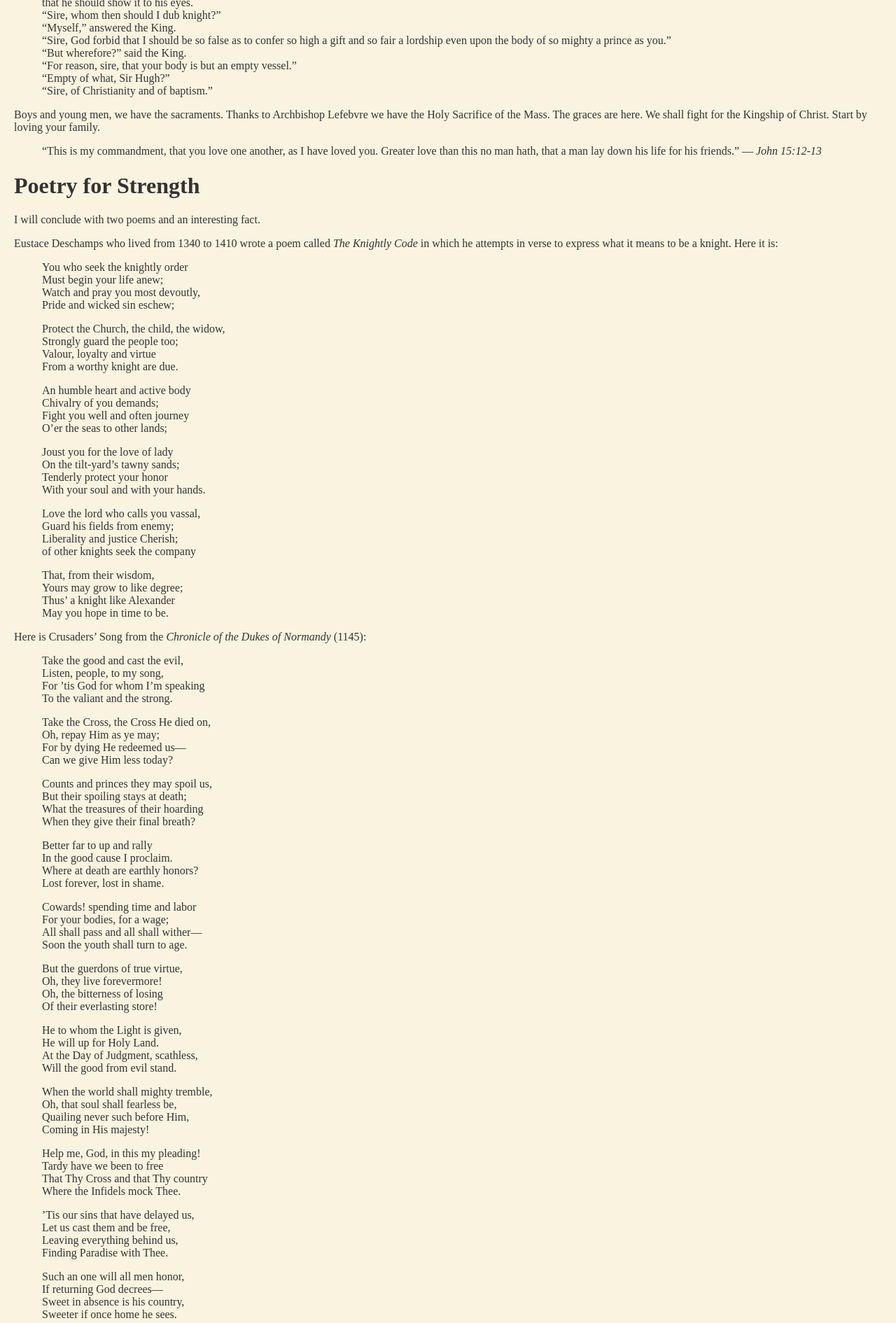
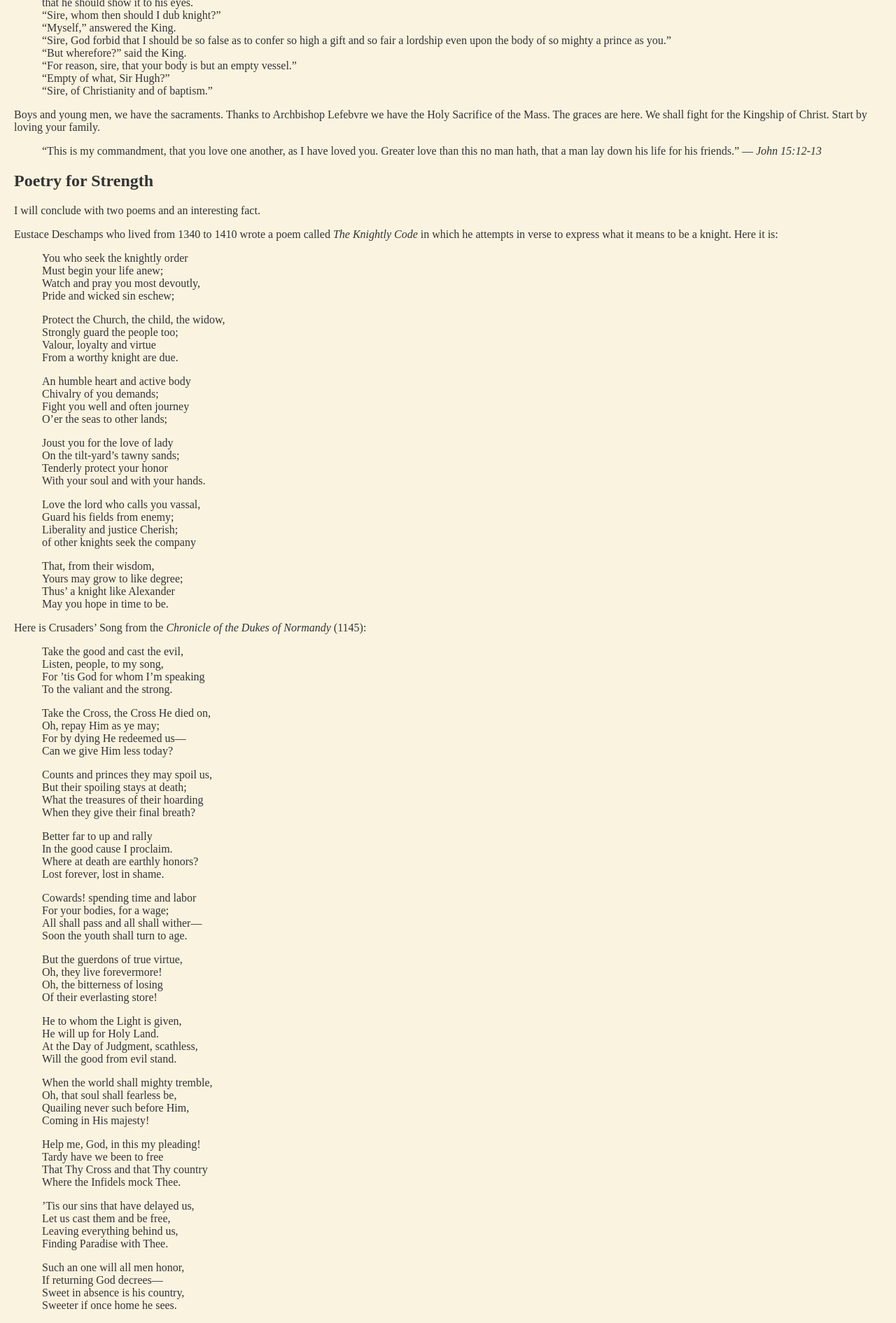
Before and after one commit to jackhamond/jackhamond.github.io, a Jekyll site: the page built from _posts/2025-06-27-the-knight-is-forged-at-home.md, in a window 1280 px wide. Shown: the part 2180-4070 px from the top of the page at 70% size. Built offline with Jekyll 4.4.1, drawn with Linux system fonts in a browser that asks for light colours; our own code applies the rules of GitHub Pages for plain Markdown files.

```diff
--- a/_posts/2025-06-27-the-knight-is-forged-at-home.md
+++ b/_posts/2025-06-27-the-knight-is-forged-at-home.md
@@ -81,7 +81,7 @@ Boys and young men, we have the sacraments. Thanks to Archbishop Lefebvre we hav
 > "This is my commandment, that you love one another, as I have loved you. Greater love than this no man hath, that a man lay down his life for his friends."
 > — *John 15:12-13*
 
-# Poetry for Strength
+## Poetry for Strength
 
 I will conclude with two poems and an interesting fact.
 
```
